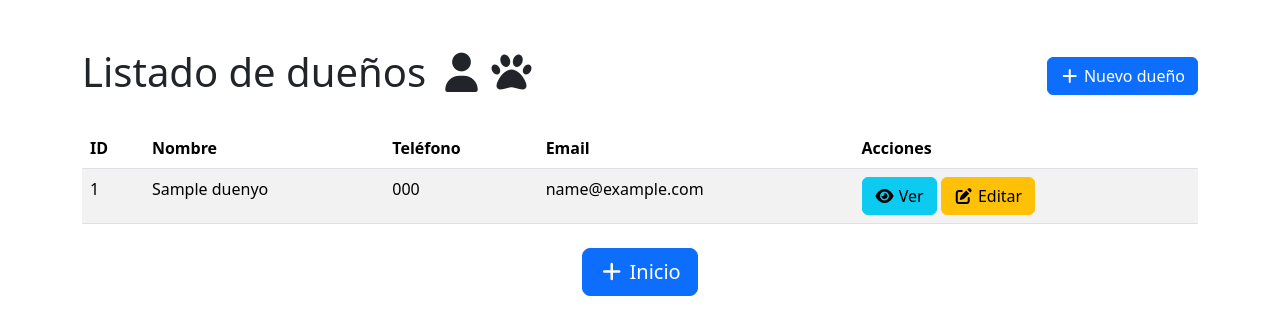
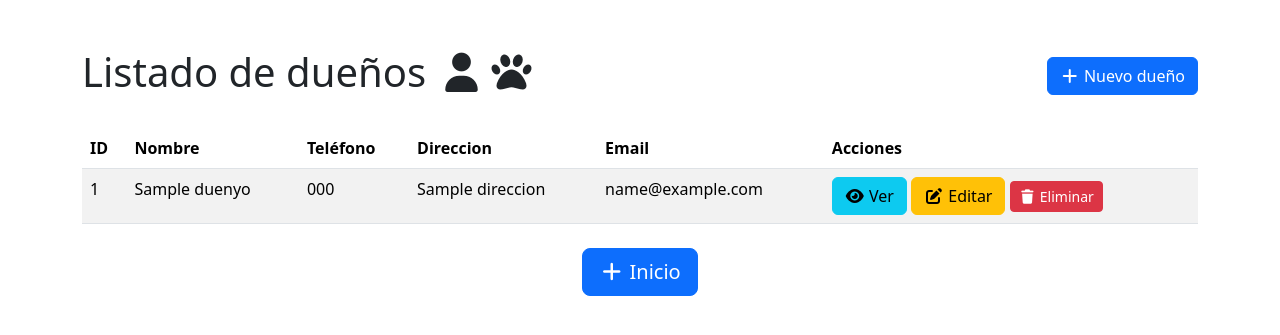
Before and after one commit to albanomp/Proyecto-Clinica-Veterinaria, a Python web app: template Clinica_Veterinaria/app/templates/duenyos/list.html in a window 1280 px wide. Shown: the top 335 px of the page. Run offline with Jinja, Linux system fonts and the light colour scheme; the template is opened without the code that fills it: most values are stand-ins (such as "Sample title", 1, 10 or a date in 2020); some libraries are stand-ins or nearby versions.

Commit message:
Creado botón para eliminar dueño en lista

```diff
--- a/Clinica_Veterinaria/app/routers/web/duenyo.py
+++ b/Clinica_Veterinaria/app/routers/web/duenyo.py
@@ -3,8 +3,6 @@ from app.templates import templates
 from fastapi.responses import HTMLResponse, RedirectResponse
 from sqlalchemy.orm import Session
 from sqlalchemy import select
-
-from app.schemas import duenyo
 from app.database import get_db
 from app.models import Duenyo
 from app.models.mascota import Mascota   # ⬅ IMPORTANTE: añadimos Mascota
--- a/Clinica_Veterinaria/app/templates/duenyos/list.html
+++ b/Clinica_Veterinaria/app/templates/duenyos/list.html
@@ -26,6 +26,7 @@
                     <th>ID</th>
                     <th>Nombre</th>
                     <th>Teléfono</th>
+                    <th>Direccion</th>
                     <th>Email</th>
                     <th>Acciones</th>
                 </tr>
@@ -37,6 +38,7 @@
                     <td>{{ duenyo.id }}</td>
                     <td>{{ duenyo.nombre }}</td>
                     <td>{{ duenyo.telefono }}</td>
+                    <td>{{ duenyo.direccion if duenyo.direccion else '-' }}</td>
                     <td>{{ duenyo.email if duenyo.email else '-' }}</td>
                     <td>
                         <a href="/duenyos/{{ duenyo.id }}" class="btn btn-info">
@@ -44,6 +46,13 @@
                         </a>
                         <a href="/duenyos/{{ duenyo.id }}/edit" class="btn btn-warning">
                             <i class="fa-solid fa-pen-to-square"></i> Editar
+                        </a>
+                        <form action="/duenyos/{{duenyo.id}}/delete" method="post" style="display:inline-block;">
+                            <button type="submit" class="btn btn-sm btn-danger"
+                                onclick="return confirm('¿Seguro que quieres eliminar este dueño?');">
+                                <i class="fa-solid fa-trash"></i> Eliminar
+                            </button>
+                        </form>
                     </td>
                 </tr>
                 {% endfor %}
```
